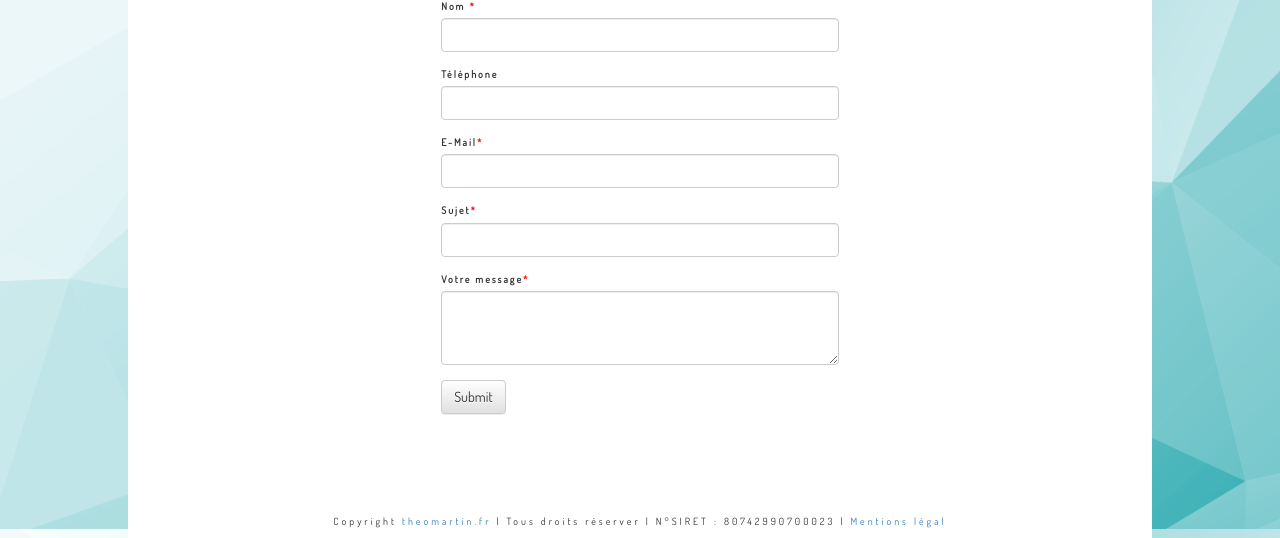
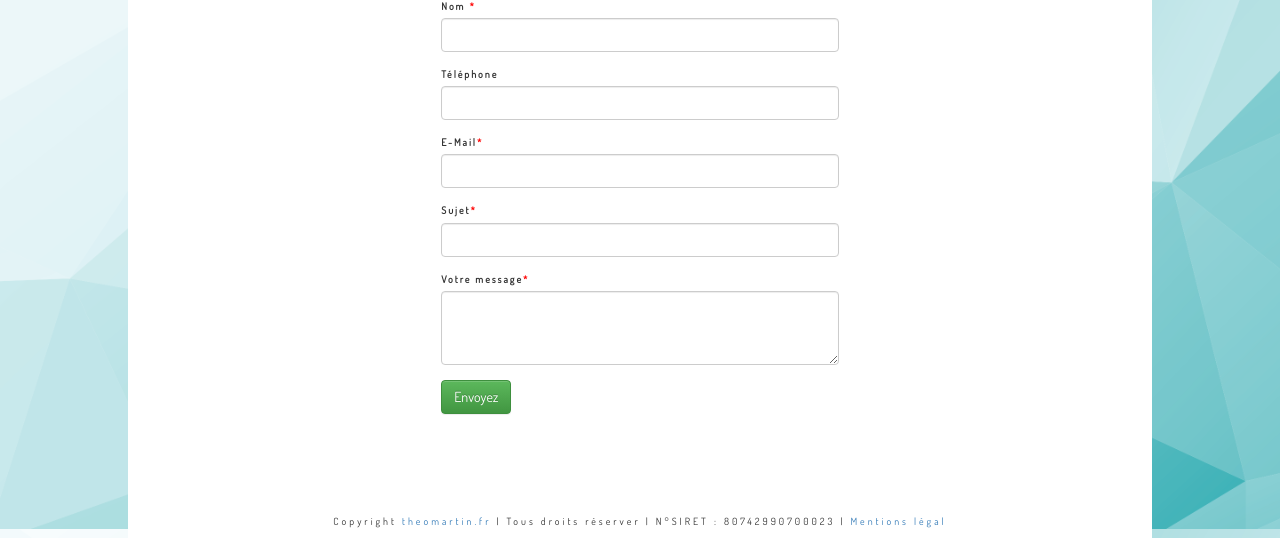
Before and after one commit to ExoHyb/theomartin.fr, a PHP site: page /index.php in a window 1280 px wide. Shown: the part 1071-1609 px from the top of the page. Run offline with PHP 8.4, Linux system fonts and the light colour scheme; some libraries are stand-ins or nearby versions.

Commit message:
Modification formulaire de contact

```diff
--- a/contact.php
+++ b/contact.php
@@ -37,6 +37,7 @@ if(!empty($_POST)){
             <div class="col-md-12" id="contact">
                 <h3 class="text-center">Contact</h3>
                   <div class="style-form">
+
                       <?php
                       if(isset($error) && $error != ''){
                           echo $error;
@@ -64,7 +65,7 @@ if(!empty($_POST)){
                             <textarea class="form-control" rows="3" name="message"></textarea>
                         </div>
 
-                        <button type="submit" class="btn btn-default">Submit</button>
+                        <button type="submit" class="btn btn-success">Envoyez</button>
                     </form>
                 </div>
             </div>
```
